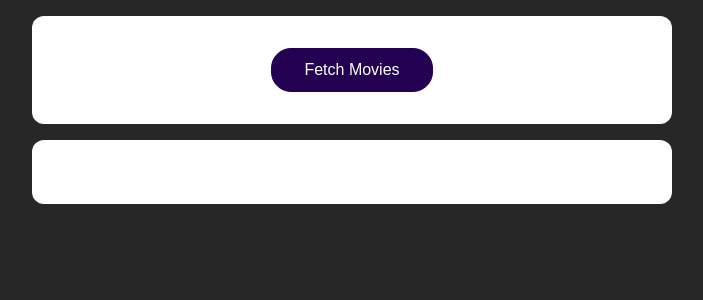
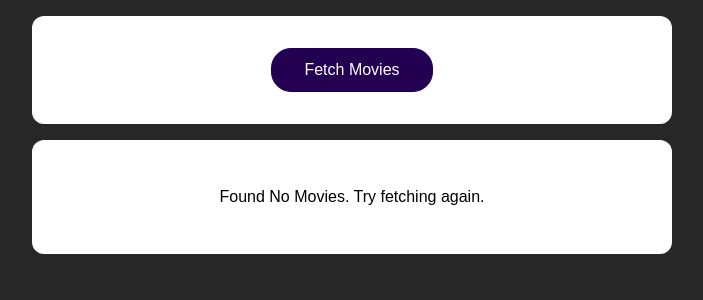
Before and after one commit to rupamsutar/Dummy-Movie, a React (Create React App) app: page / in a window 1280 px wide. Shown: the top 300 px of the page, without its empty margins (288-991 px from the left). Built offline with nearby package versions, Linux system fonts and the light colour scheme.

Commit message:
Loading interface added

```diff
--- a/src/App.js
+++ b/src/App.js
@@ -6,8 +6,11 @@ import './App.css';
 function App() {
 
   const [movies, setMovies] = useState([]);
+  const [isLoading, setIsLoading] = useState(false);
 
   async function fetchMoviesHandler() {
+
+    setIsLoading(true);
 
     const response = await fetch("https://swapi.dev/api/films/");
     const data = await response.json();
@@ -20,6 +23,7 @@ function App() {
         }
     });
     setMovies(transformedMovies);
+    setIsLoading(false)
   };
 
   // console.log(movies);
@@ -30,7 +34,9 @@ function App() {
         <button onClick={fetchMoviesHandler}>Fetch Movies</button>
       </section>
       <section>
-        <MoviesList movies={movies} />
+        {!isLoading && movies.length > 0 && <MoviesList movies={movies} />}
+        {!isLoading && movies.length === 0 && <p>Found No Movies. Try fetching again.</p>}
+        {isLoading && <p>Loading Movies...</p>}
       </section>
     </React.Fragment>
   );
```
